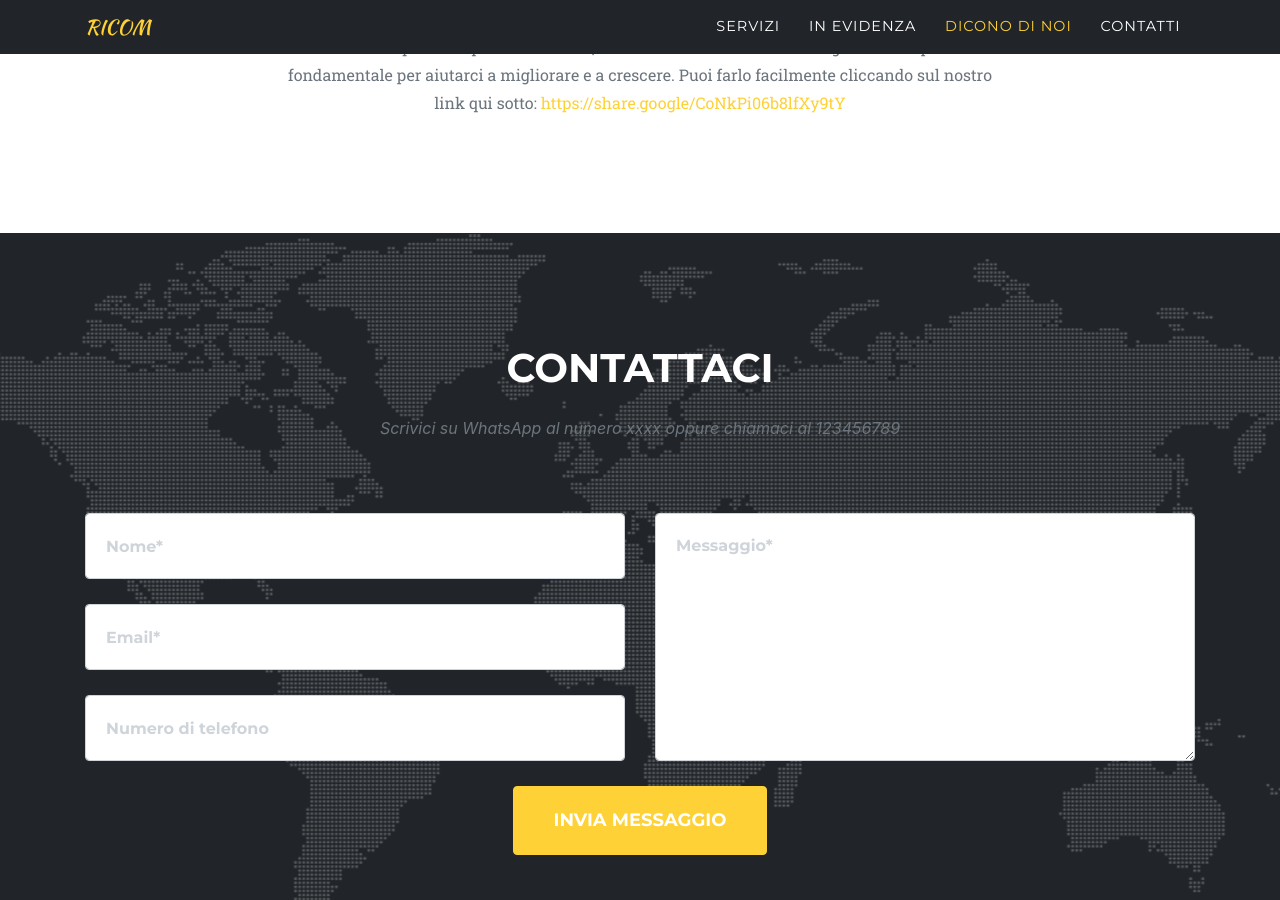
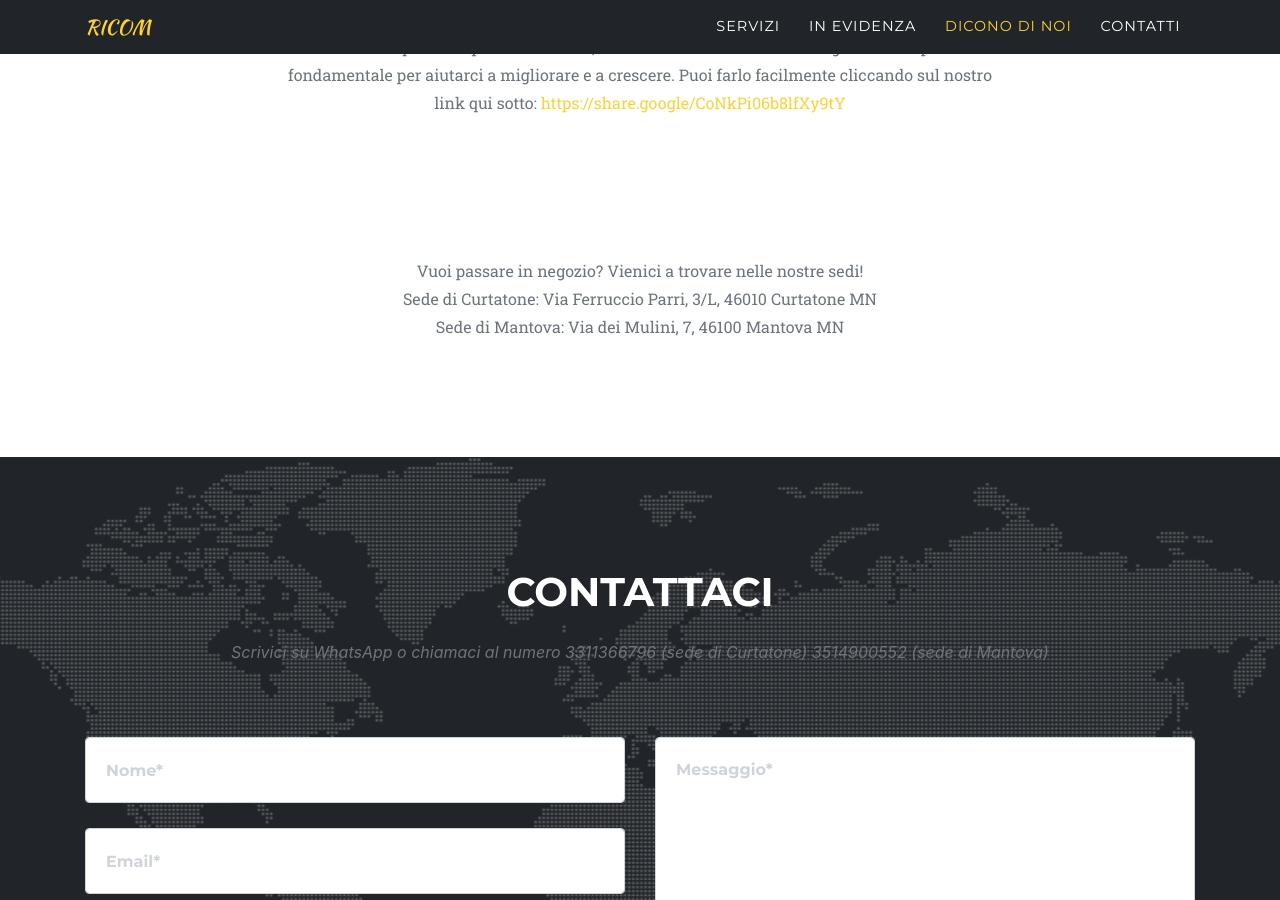
Before and after one commit to ricom-mn/ricom-mn.github.io, a Jekyll site: the page built from index.md, in a window 1280 px wide and 900 px high, scrolled down 2171 px. Built offline with Jekyll 4.4.1, drawn with Linux system fonts in a browser that asks for light colours; some web fonts are replaced.

Commit message:
Modificato i contatti

```diff
--- a/_data/sitetext.yml
+++ b/_data/sitetext.yml
@@ -71,7 +71,7 @@ en: &DEFAULT_EN
   about:
     title: "Dicono di noi"
     text: "Le vostre opinioni"
-    body: "Siamo orgogliosi del lavoro che facciamo e delle relazioni che costruiamo con i nostri clienti. Se hai avuto un'esperienza positiva con noi, lasciaci una recensione su Google! La tua opinione è fondamentale per aiutarci a migliorare e a crescere. Puoi farlo facilmente cliccando sul nostro link qui sotto: [https://share.google/CoNkPi06b8lfXy9tY](https://share.google/CoNkPi06b8lfXy9tY)"
+    body: "Siamo orgogliosi del lavoro che facciamo e delle relazioni che costruiamo con i nostri clienti. Se hai avuto un'esperienza positiva con noi, lasciaci una recensione su Google! La tua opinione è fondamentale per aiutarci a migliorare e a crescere. Puoi farlo facilmente cliccando sul nostro link qui sotto: [https://share.google/CoNkPi06b8lfXy9tY](https://share.google/CoNkPi06b8lfXy9tY) <br> <br> <br> <br> <br> <br> Vuoi passare in negozio? Vienici a trovare nelle nostre sedi! <br> Sede di Curtatone: Via Ferruccio Parri, 3/L, 46010 Curtatone MN  <br> Sede di Mantova: Via dei Mulini, 7, 46100 Mantova MN"
     section: about
 
   clients:
@@ -131,7 +131,7 @@ en: &DEFAULT_EN
 
   contact:
     title: "Contattaci"
-    text: "Scrivici su WhatsApp al numero xxxx oppure chiamaci al 123456789"
+    text: "Scrivici su WhatsApp o chiamaci al numero 3311366796 (sede di Curtatone) 3514900552 (sede di Mantova)"
     section: contact
     name: "Nome*"
     name-validation: "Per favore, inserisci il tuo nome."
@@ -423,7 +423,7 @@ es: &DEFAULT_ES
   about:
     title: "Dicono di noi"
     text: "Le vostre opinioni"
-    body: "Siamo orgogliosi del lavoro che facciamo e delle relazioni che costruiamo con i nostri clienti. Se hai avuto un'esperienza positiva con noi, lasciaci una recensione su Google! La tua opinione è fondamentale per aiutarci a migliorare e a crescere. Puoi farlo facilmente cliccando sul nostro link qui sotto: [https://share.google/CoNkPi06b8lfXy9tY](https://share.google/CoNkPi06b8lfXy9tY)"
+    body: "Siamo orgogliosi del lavoro che facciamo e delle relazioni che costruiamo con i nostri clienti. Se hai avuto un'esperienza positiva con noi, lasciaci una recensione su Google! La tua opinione è fondamentale per aiutarci a migliorare e a crescere. Puoi farlo facilmente cliccando sul nostro link qui sotto: [https://share.google/CoNkPi06b8lfXy9tY](https://share.google/CoNkPi06b8lfXy9tY) <br> <br> <br> <br> <br> <br> Vuoi passare in negozio? Vienici a trovare nelle nostre sedi! <br> Sede di Curtatone: Via Ferruccio Parri, 3/L, 46010 Curtatone MN  <br> Sede di Mantova: Via dei Mulini, 7, 46100 Mantova MN"
     section: about
 
   clients:
@@ -483,7 +483,7 @@ es: &DEFAULT_ES
 
   contact:
     title: "Contattaci"
-    text: "Scrivici su WhatsApp al numero xxxx oppure chiamaci al 123456789"
+    text: "Scrivici su WhatsApp o chiamaci al numero 3311366796 (sede di Curtatone) 3514900552 (sede di Mantova)"
     section: contact
     name: "Nome*"
     name-validation: "Per favore, inserisci il tuo nome."
@@ -621,7 +621,7 @@ de: &DEFAULT_DE
   about:
     title: "Dicono di noi"
     text: "Le vostre opinioni"
-    body: "Siamo orgogliosi del lavoro che facciamo e delle relazioni che costruiamo con i nostri clienti. Se hai avuto un'esperienza positiva con noi, lasciaci una recensione su Google! La tua opinione è fondamentale per aiutarci a migliorare e a crescere. Puoi farlo facilmente cliccando sul nostro link qui sotto: [https://share.google/CoNkPi06b8lfXy9tY](https://share.google/CoNkPi06b8lfXy9tY)"
+    body: "Siamo orgogliosi del lavoro che facciamo e delle relazioni che costruiamo con i nostri clienti. Se hai avuto un'esperienza positiva con noi, lasciaci una recensione su Google! La tua opinione è fondamentale per aiutarci a migliorare e a crescere. Puoi farlo facilmente cliccando sul nostro link qui sotto: [https://share.google/CoNkPi06b8lfXy9tY](https://share.google/CoNkPi06b8lfXy9tY) <br> <br> <br> <br> <br> <br> Vuoi passare in negozio? Vienici a trovare nelle nostre sedi! <br> Sede di Curtatone: Via Ferruccio Parri, 3/L, 46010 Curtatone MN  <br> Sede di Mantova: Via dei Mulini, 7, 46100 Mantova MN"
     section: about
 
   clients:
@@ -681,7 +681,7 @@ de: &DEFAULT_DE
 
   contact:
     title: "Contattaci"
-    text: "Scrivici su WhatsApp al numero xxxx oppure chiamaci al 123456789"
+    text: "Scrivici su WhatsApp o chiamaci al numero 3311366796 (sede di Curtatone) 3514900552 (sede di Mantova)"
     section: contact
     name: "Nome*"
     name-validation: "Per favore, inserisci il tuo nome."
```
